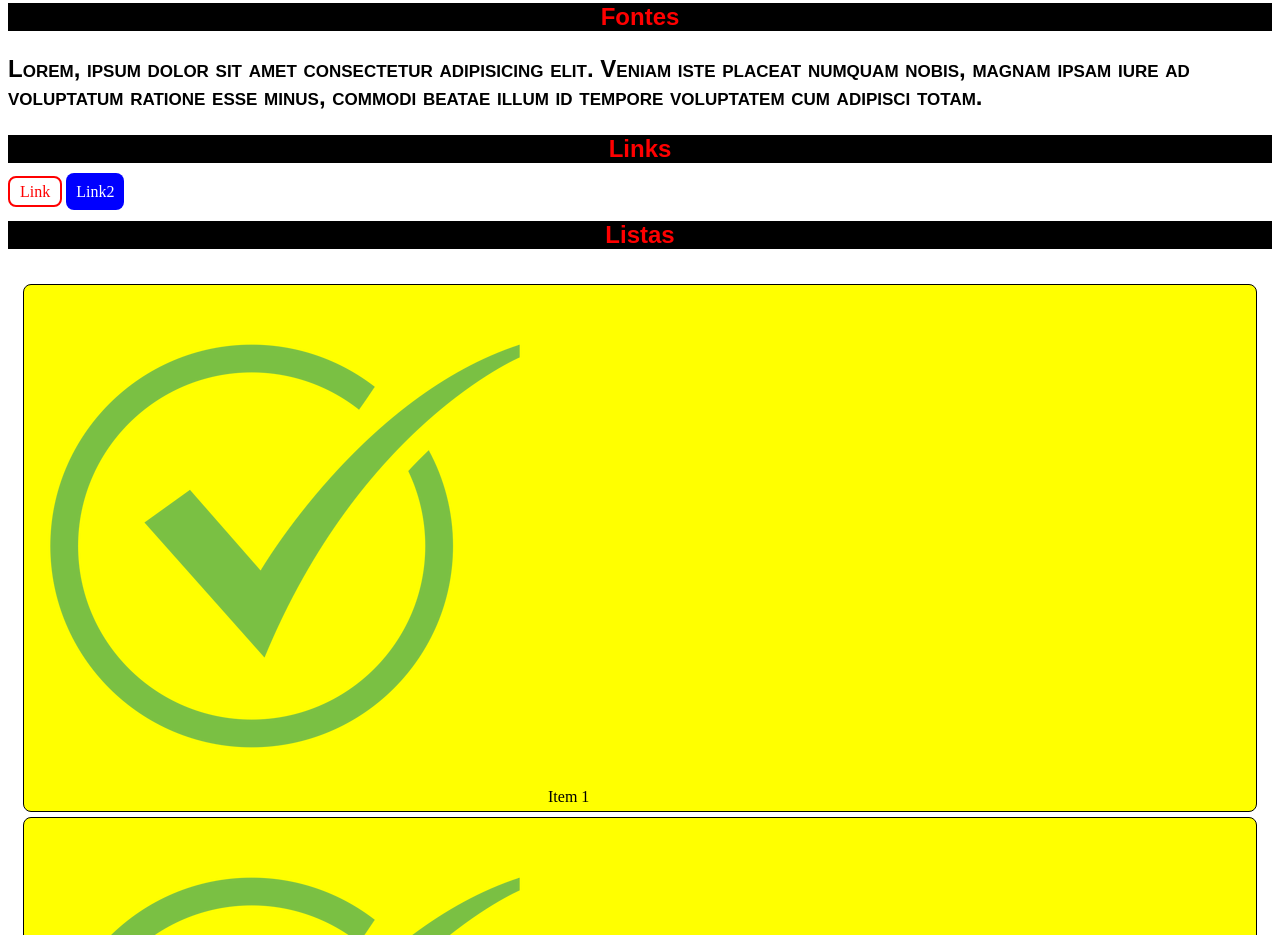
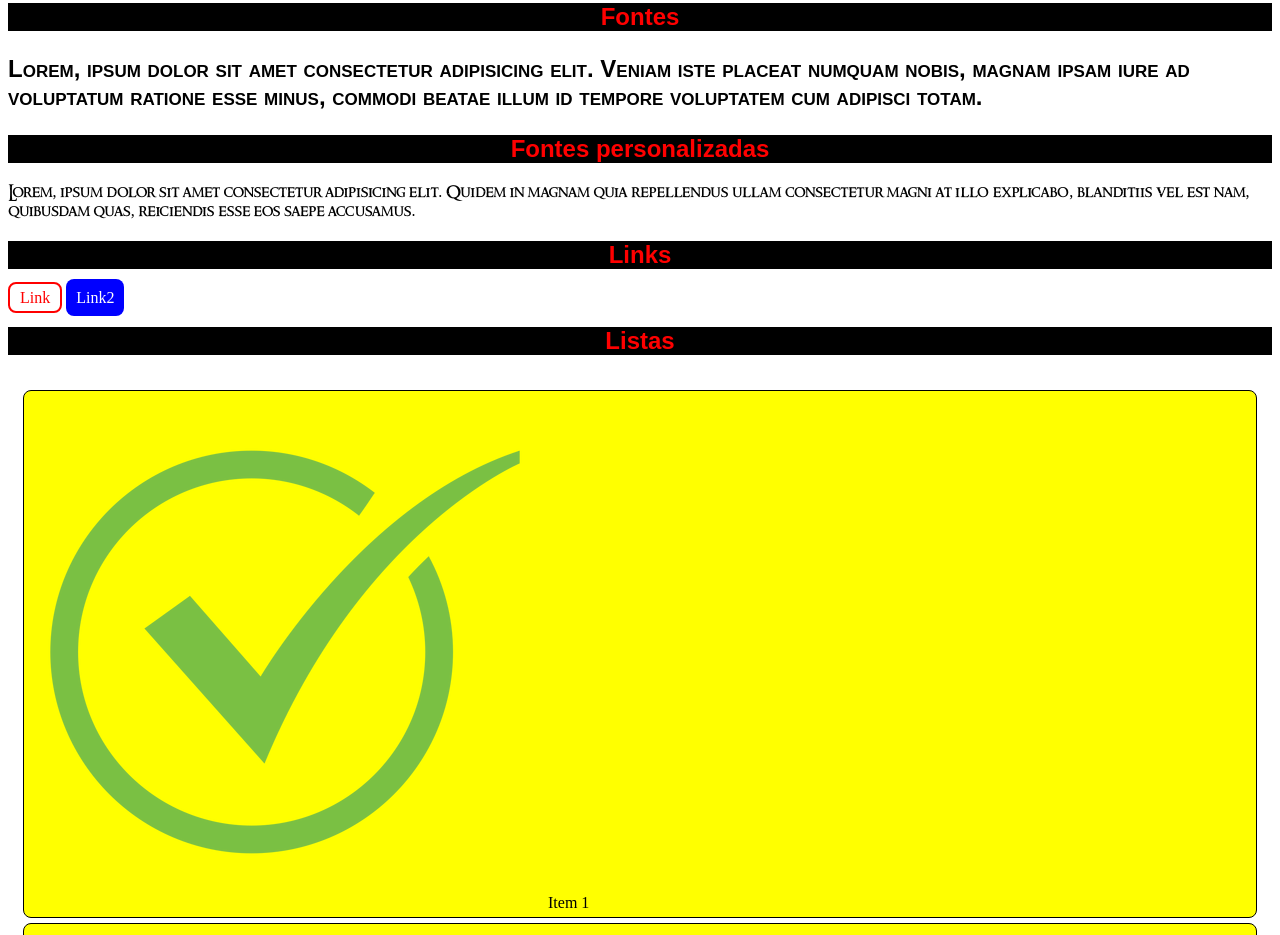
Before and after one commit to phzsantos/Learning_WEB, a plain HTML site: page Area-de-testes/css.html in a window 1280 px wide. Shown: the part 1874-2809 px from the top of the page. Drawn offline with Linux system fonts and the light colour scheme.

Commit message:
Fontes personalizadas

```diff
--- a/Area-de-testes/css.html
+++ b/Area-de-testes/css.html
@@ -118,6 +118,11 @@
 			<p>Lorem, ipsum dolor sit amet consectetur adipisicing elit. Veniam iste placeat numquam nobis, magnam ipsam iure ad voluptatum ratione esse minus, commodi beatae illum id tempore voluptatem cum adipisci totam.</p>
 		</div>
 
+		<h2 class="titulos">Fontes personalizadas</h2>
+		<div id="LOTR">
+			<p>Lorem, ipsum dolor sit amet consectetur adipisicing elit. Quidem in magnam quia repellendus ullam consectetur magni at illo explicabo, blanditiis vel est nam, quibusdam quas, reiciendis esse eos saepe accusamus.</p>
+		</div>
+
 		<h2 class="titulos">Links</h2>
 		<a href="#" id="link1">Link</a>
 		<a href="#2" id="link2">Link2</a>
--- a/Area-de-testes/css/style.css
+++ b/Area-de-testes/css/style.css
@@ -225,6 +225,18 @@
     font-variant: small-caps;
 }
 
+/* Fonte customizada */
+
+@font-face {
+    font-family: FonteLOTR;
+    src: url(../Fonts/LOTR.TTF);
+}
+
+#LOTR{
+    font-family: 'FonteLOTR';
+}
+
+
 /* Links */
 
 #link1{
```
Also changed, not shown: Area-de-testes/Fonts/LOTR.TTF (added).
